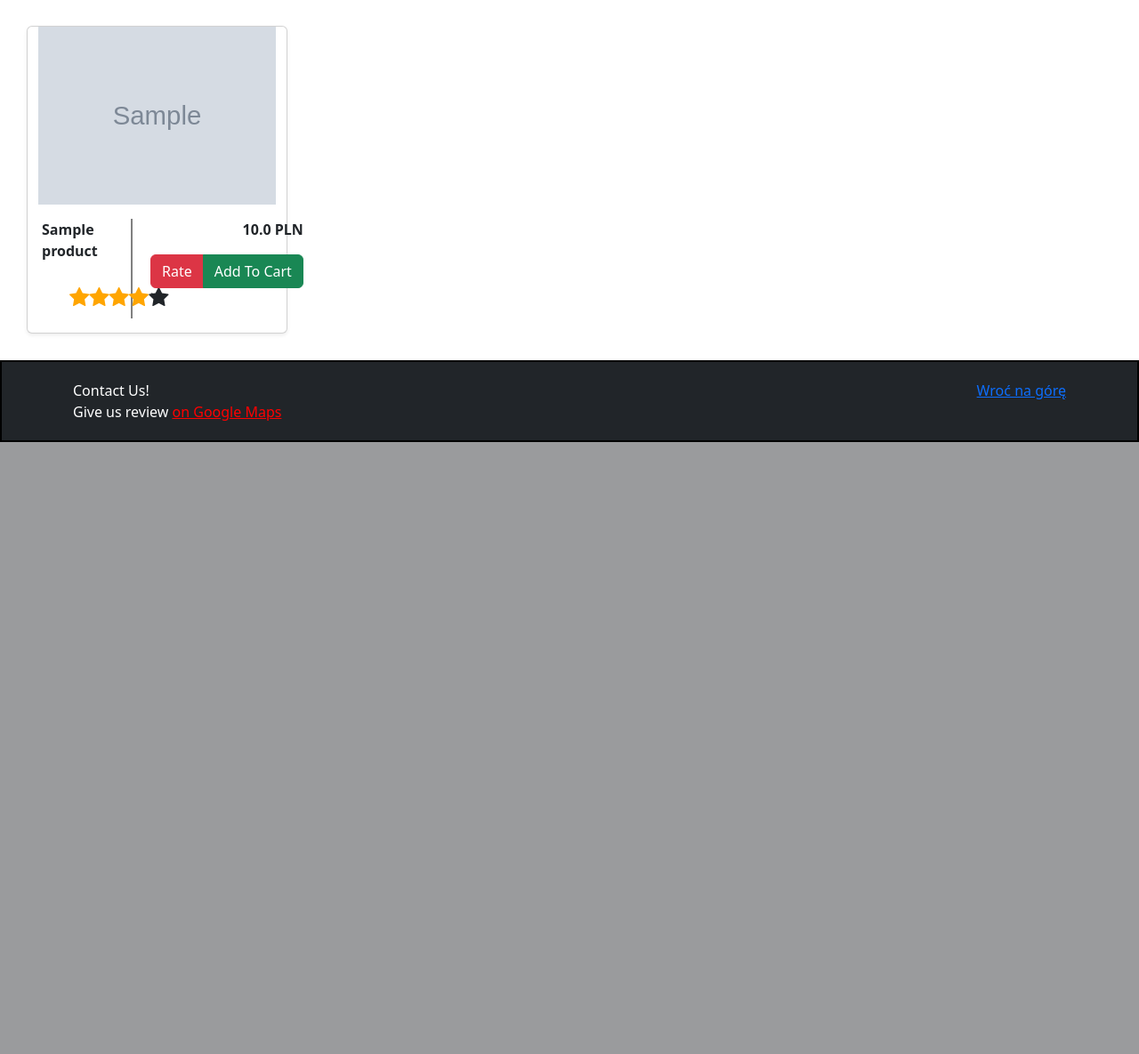
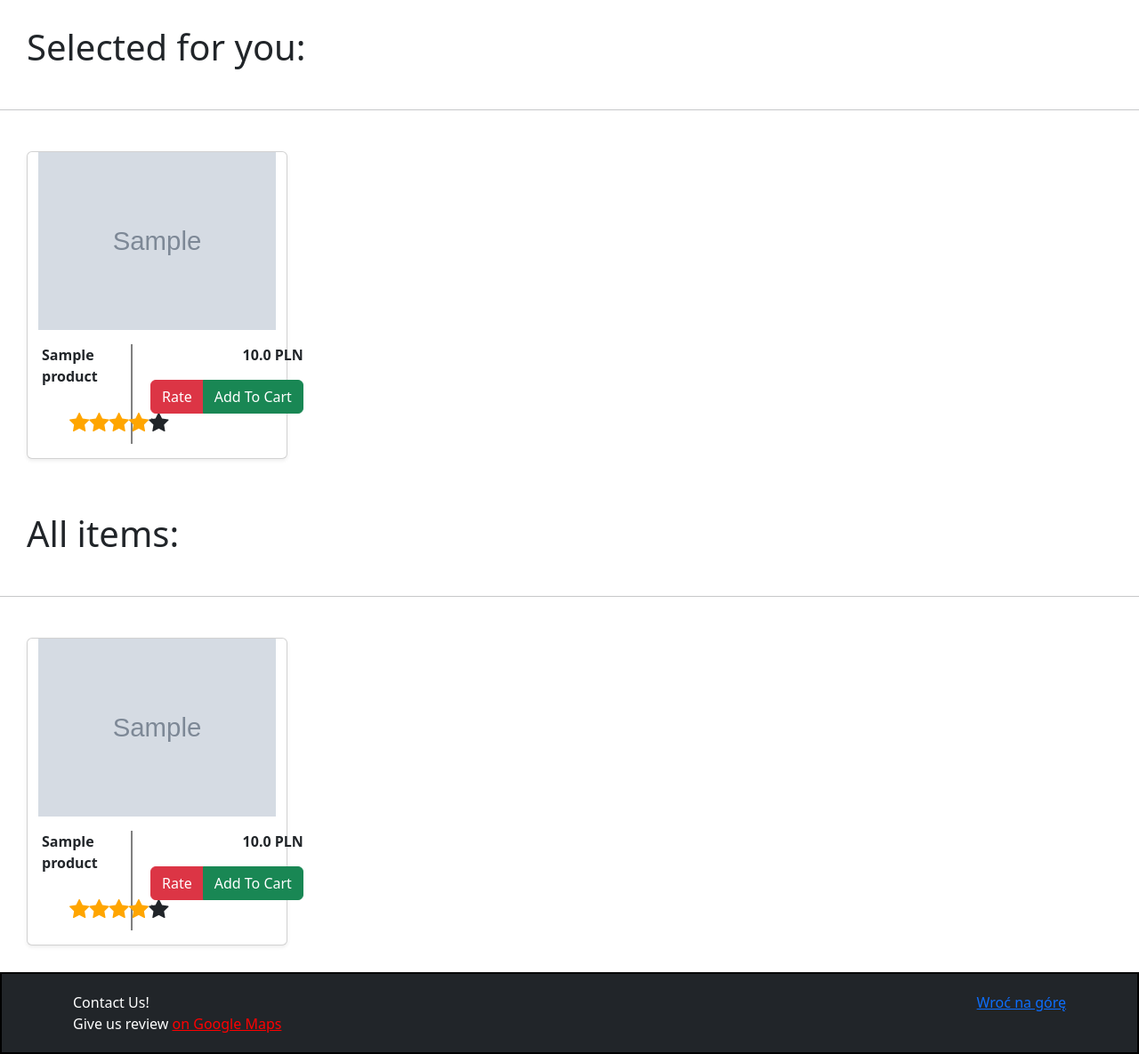
Before and after one commit to Kamil-Krawiec/PO-Project, a Django app: page / in a window 1280 px wide. Shown: the part 702-1887 px from the top of the page at 89% size. Before the commit the page ends 1199 px from the top, so only its background shows below. Run offline with Django 4.2, Linux system fonts and the light colour scheme; tables that the repository leaves empty hold one stand-in row (values such as "Sample post"); grey boxes marked "Sample" are stand-in pictures; some libraries are stand-ins or nearby versions.

Commit message:
naprawilem stylowanie i dodalem sekcje for you

```diff
--- a/django_project_boilerplate-master/PO/urls.py
+++ b/django_project_boilerplate-master/PO/urls.py
@@ -9,7 +9,8 @@ from django.contrib.staticfiles.urls import staticfiles_urlpatterns
 urlpatterns = [
     path('admin/', admin.site.urls),
     path('accounts/', include('allauth.urls')),
-    path('',HomeView.as_view(),name="Home-View"),
+    # path('',HomeView.as_view(),name="Home-View"),
+    path('',home_view,name="home_view"),
     path('product/<slug>/',ProductDetailView.as_view(),name="Product-View"),
     path('add-to-cart/<slug>/',add_to_cart,name="add-to-cart"),
     path('remove-from-cart/<slug>/', remove_from_cart, name='remove-from-cart'),
--- a/django_project_boilerplate-master/core/views.py
+++ b/django_project_boilerplate-master/core/views.py
@@ -9,7 +9,7 @@ from .forms import *
 
 class HomeView(ListView):
     model=Product
-    template_name="home.html"
+    # template_name="home.html"
 
 
 
@@ -48,10 +48,7 @@ def add_to_cart(request, slug):
             return redirect("order-summary")
     except Exception:
             messages.ERROR(request, "Something went wrong")
-            return render(request, 'Home-View')
-
-
-
+            return render(request, 'home.html')
 
 
 class OrderSummaryView(View):
@@ -190,10 +187,10 @@ class CheckoutView(View):
             return render(self.request, "checkout.html", context)
         except ObjectDoesNotExist:
             messages.info(self.request, "You do not have an active order")
-            return redirect("Home-View")
+            return redirect('home.html')
         except Exception:
             messages.info(self.request, "Something gone wrong")
-            return redirect("Home-View")
+            return redirect('home.html')
 
     def post(self, *args, **kwargs):
         form = CheckoutForm(self.request.POST or None)
@@ -384,3 +381,22 @@ def order_details(request,id):
         'products': order.products.all()
     }
     return render(request,'order_details.html',context)
+
+import random
+def home_view(request):
+    product = Product.objects.all()
+
+    valid_profiles_id_list = Product.objects.all().values_list('id', flat=True)
+    random_return_size = 8
+    if valid_profiles_id_list.count() < 8:
+        random_return_size = random.randint(int(valid_profiles_id_list.count()/2), valid_profiles_id_list.count())
+
+    random_profiles_id_list = random.sample(list(valid_profiles_id_list), random_return_size)
+    query_set = Product.objects.filter(id__in=random_profiles_id_list).order_by('?')
+
+
+    context={
+        'object_list': product,
+        'proposed_products' : query_set
+    }
+    return render(request,'home.html',context)
--- a/django_project_boilerplate-master/templates/home.html
+++ b/django_project_boilerplate-master/templates/home.html
@@ -12,11 +12,11 @@
     <div class="col-md-5 p-lg-5 mx-auto my-5">
       <h1 class="display-4 fw-normal" style="color: white">Spełnij się</h1>
       <p class="lead fw-normal" style="color: white">U nas znajdziesz produkty, które idealnie dopasują się do twoich potrzeb.</p>
-<button type="button" class="btn btn-primary btn-lg">OFERTA</button>
-      <div class="arrow" style="transform: translate(-50%,100%)">
+<a class='btn btn-primary float-right btn-lg' href='#A'>OFERTA</a>
+      <div   class="arrow" style="transform: translate(-50%,100%)">
     <span></span>
     <span></span>
-    <span></span>
+    <span id="A"></span>
   </div>
     </div>
 
@@ -24,8 +24,58 @@
   </div>
 </section>
 
-<div class="row row-cols-1 row-cols-sm-2 row-cols-md-4 g-3" style="padding: 30px">
+    <h1  style="padding: 30px">Selected for you:</h1>
+    <hr/>
+    <div class="row row-cols-1 row-cols-sm-2 row-cols-md-4 g-3" style="padding: 30px">
+{% for product in proposed_products %}
 
+  <div class="col">
+  <div class="card shadow-sm">
+    <img src="/media/{{product.image}}" style="  object-fit:scale-down; width: 100%;height: 200px;"/>
+    <div class="card-body" style="display: flex; justify-content: space-between">
+
+      <div style="border-right: grey 2px solid; flex: 55; display: block">
+        <p class="card-text" ><strong>{{product.name}}</strong></p>
+        <div class="container" style="display: flex; transform: scale(50%); justify-content: space-around; max-width: 100px ">
+          <span class="fa fa-star fa-3x checked" style="color:orange;"></span>
+          <span class="fa fa-star fa-3x checked"></span>
+          <span class="fa fa-star fa-3x checked"></span>
+          <span class="fa fa-star fa-3x checked"></span>
+          <span class="fa fa-star fa-3x"></span>
+       </div>
+      </div>
+      <div style="flex: 45; padding-left: 20px">
+          <p  style="display:flex; justify-content: end"><strong>{{product.price}} PLN</strong></p>
+        <div class="btn-group" style="display:flex; justify-content: end">
+          <a href="{% url 'all_reviews' product.id %}" class="btn btn-danger" role="button" style="color: white;" >Rate</a>
+          <a href= "{{product.get_add_to_cart_url}}" class="btn btn-success" role="button" style="white-space: nowrap"> Add To Cart</a>
+        </div>`
+      </div>
+<!--      <div style="display: flex; justify-content: space-between">-->
+<!--        <p class="card-text" ><strong>{{product.name}}</strong></p>-->
+<!--            <p class="card-text"><strong>{{product.price}} PLN</strong></p>-->
+
+<!--      </div>-->
+
+<!--      <div class="d-flex justify-content-end align-items-center">-->
+<!--        <div class="btn-group">-->
+<!--          <a href= {{product.get_absolute_url}} class="btn btn-danger" role="button" style="color: white">Rate</a>-->
+<!--          <a href= {{product.get_add_to_cart_url}} class="btn btn-success" role="button">Add To Cart</a>-->
+<!--        </div>-->
+<!--      </div>-->
+
+    </div>
+  </div>
+</div>
+
+{% endfor %}
+    </div>
+
+
+
+    <h1  style="padding: 30px">All items:</h1>
+    <hr/>
+    <div class="row row-cols-1 row-cols-sm-2 row-cols-md-4 g-3" style="padding: 30px">
 {% for product in object_list %}
 
   <div class="col">
--- a/django_project_boilerplate-master/templates/order_summary.html
+++ b/django_project_boilerplate-master/templates/order_summary.html
@@ -41,7 +41,7 @@
 
 
                                         {% if object.get_items_sum == 0 %}
-                                            <h5 style="position: absolute; top: 50%">Your basket is <span style="color: red">empty</span>, go pick some items!</h5>
+                                            <h5 style="position: absolute; top: 60%">Your basket is <span style="color: red">empty</span>, go pick some items!</h5>
                                         {% endif %}
                                         {% for order_item in object.products.all %}
 
```
Also changed, not shown: django_project_boilerplate-master/templates/order_history.html (+14 -9 lines), django_project_boilerplate-master/templates/product.html (+5 -5 lines).
